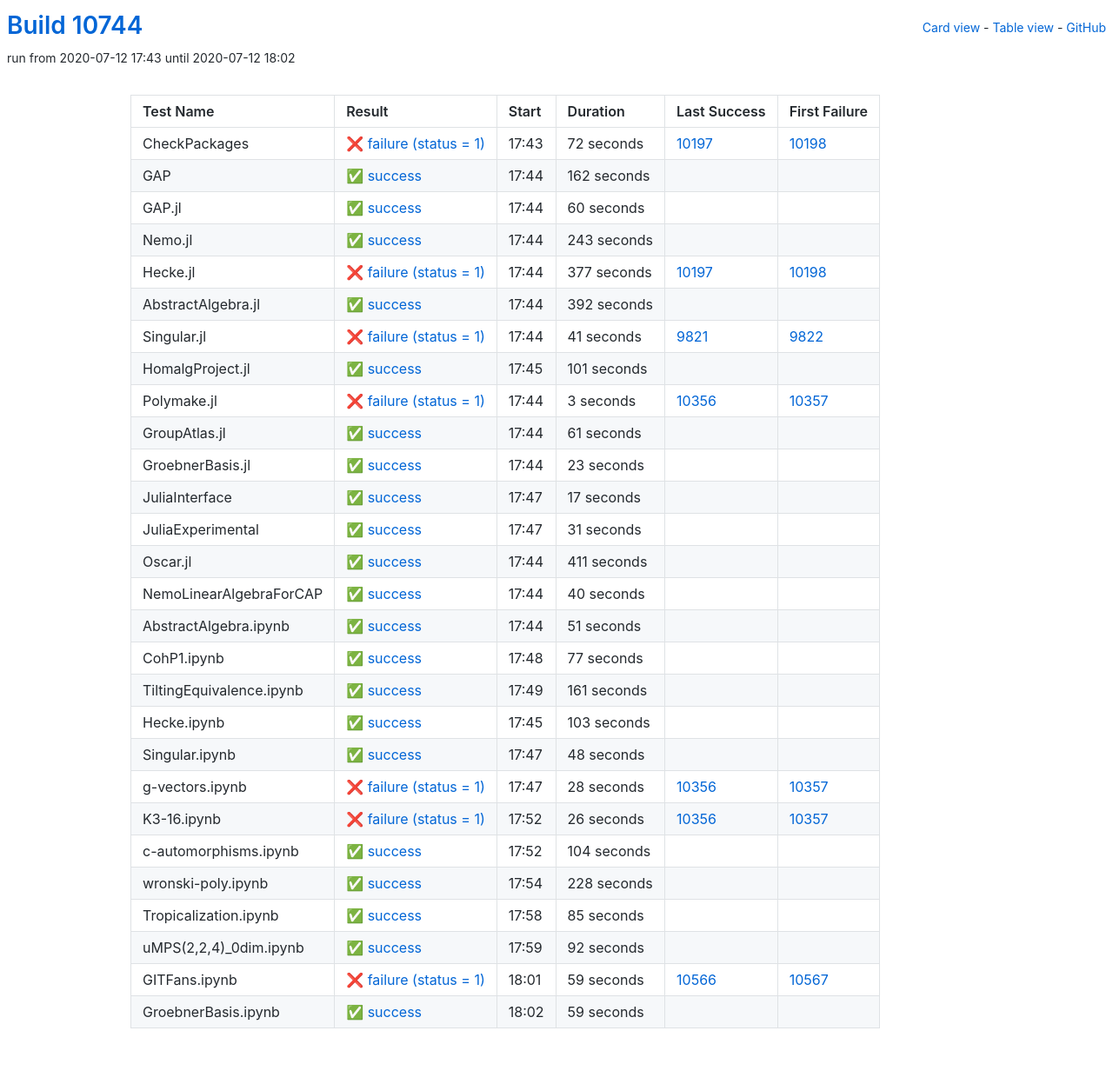
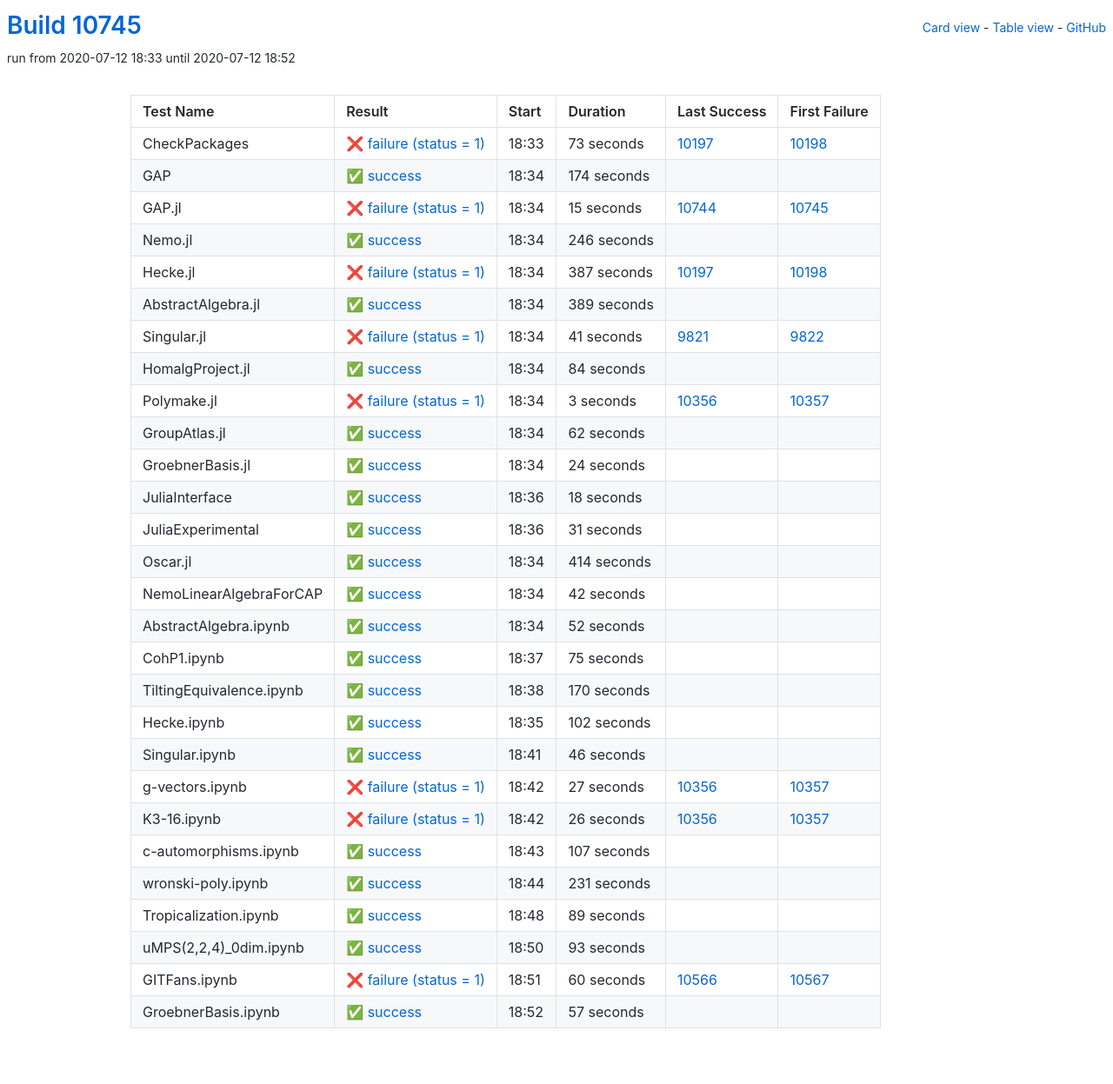
Before and after one commit to oscar-system/oscar-ci-status, a Jekyll site: the page built from table.html, in a window 1280 px wide. Shown: the whole page at 87% size. Built offline with Jekyll 4.4.1, drawn with Linux system fonts in a browser that asks for light colours.

Commit message:
Build #10745

```diff
--- a/_data/ci.yml
+++ b/_data/ci.yml
@@ -1,6 +1,6 @@
 ---
-build: 10744
-build_url: https://oscarci.mathematik.uni-kl.de/job/oscar/10744/
+build: 10745
+build_url: https://oscarci.mathematik.uni-kl.de/job/oscar/10745/
 job: oscar
 organization: oscar-system
 repo: oscar-ci-status
@@ -8,80 +8,80 @@
 tests:
 - name: CheckPackages
   id: checkpackages
-  log: https://oscarci.mathematik.uni-kl.de/job/oscar/10744/artifact/logs/build-10744/CheckPackages.log
-  start: 2020-07-12 17:43
+  log: https://oscarci.mathematik.uni-kl.de/job/oscar/10745/artifact/logs/build-10745/CheckPackages.log
+  start: 2020-07-12 18:33
   success: false
   exitcode: 1
   status: failure
-  duration: 72
+  duration: 73
   last_success: 10197
   last_success_url: https://oscarci.mathematik.uni-kl.de/job/oscar/10197/
   first_failure: 10198
   first_failure_url: https://oscarci.mathematik.uni-kl.de/job/oscar/10198/
 - name: GAP
   id: gap
-  log: https://oscarci.mathematik.uni-kl.de/job/oscar/10744/artifact/logs/build-10744/GAP.log
-  start: 2020-07-12 17:44
+  log: https://oscarci.mathematik.uni-kl.de/job/oscar/10745/artifact/logs/build-10745/GAP.log
+  start: 2020-07-12 18:34
   success: true
   exitcode: 0
   status: success
-  duration: 162
+  duration: 174
   last_success: false
   last_success_url:
   first_failure: false
   first_failure_url:
 - name: GAP.jl
   id: gap-jl
-  log: https://oscarci.mathematik.uni-kl.de/job/oscar/10744/artifact/logs/build-10744/GAP.jl.log
-  start: 2020-07-12 17:44
+  log: https://oscarci.mathematik.uni-kl.de/job/oscar/10745/artifact/logs/build-10745/GAP.jl.log
+  start: 2020-07-12 18:34
+  success: false
+  exitcode: 1
+  status: failure
+  duration: 15
+  last_success: 10744
+  last_success_url: https://oscarci.mathematik.uni-kl.de/job/oscar/10744/
+  first_failure: 10745
+  first_failure_url: https://oscarci.mathematik.uni-kl.de/job/oscar/10745/
+- name: Nemo.jl
+  id: nemo-jl
+  log: https://oscarci.mathematik.uni-kl.de/job/oscar/10745/artifact/logs/build-10745/Nemo.jl.log
+  start: 2020-07-12 18:34
   success: true
   exitcode: 0
   status: success
-  duration: 60
-  last_success: false
-  last_success_url:
-  first_failure: false
-  first_failure_url:
-- name: Nemo.jl
-  id: nemo-jl
-  log: https://oscarci.mathematik.uni-kl.de/job/oscar/10744/artifact/logs/build-10744/Nemo.jl.log
-  start: 2020-07-12 17:44
-  success: true
-  exitcode: 0
-  status: success
-  duration: 243
+  duration: 246
   last_success: false
   last_success_url:
   first_failure: false
   first_failure_url:
 - name: Hecke.jl
   id: hecke-jl
-  log: https://oscarci.mathematik.uni-kl.de/job/oscar/10744/artifact/logs/build-10744/Hecke.jl.log
-  start: 2020-07-12 17:44
+  log: https://oscarci.mathematik.uni-kl.de/job/oscar/10745/artifact/logs/build-10745/Hecke.jl.log
+  start: 2020-07-12 18:34
   success: false
   exitcode: 1
   status: failure
-  duration: 377
+  duration: 387
   last_success: 10197
   last_success_url: https://oscarci.mathematik.uni-kl.de/job/oscar/10197/
   first_failure: 10198
   first_failure_url: https://oscarci.mathematik.uni-kl.de/job/oscar/10198/
 - name: AbstractAlgebra.jl
   id: abstractalgebra-jl
-  log: https://oscarci.mathematik.uni-kl.de/job/oscar/10744/artifact/logs/build-10744/AbstractAlgebra.jl.log
-  start: 2020-07-12 17:44
+  log: https://oscarci.mathematik.uni-kl.de/job/oscar/10745/artifact/logs/build-10745/AbstractAlgebra.jl.log
+  start: 2020-07-12 18:34
   success: true
   exitcode: 0
   status: success
-  duration: 392
+  duration: 389
   last_success: false
   last_success_url:
   first_failure: false
   first_failure_url:
 - name: Singular.jl
   id: singular-jl
-  log: https://oscarci.mathematik.uni-kl.de/job/oscar/10744/artifact/logs/build-10744/Singular.jl.log
-  start: 2020-07-12 17:44
+  log: https://oscarci.mathematik.uni-kl.de/job/oscar/10745/artifact/logs/build-10745/Singular.jl.log
+  start: 2020-07-12 18:34
   success: false
   exitcode: 1
   status: failure
@@ -92,20 +92,20 @@
   first_failure_url: https://oscarci.mathematik.uni-kl.de/job/oscar/9822/
 - name: HomalgProject.jl
   id: homalgproject-jl
-  log: https://oscarci.mathematik.uni-kl.de/job/oscar/10744/artifact/logs/build-10744/HomalgProject.jl.log
-  start: 2020-07-12 17:45
+  log: https://oscarci.mathematik.uni-kl.de/job/oscar/10745/artifact/logs/build-10745/HomalgProject.jl.log
+  start: 2020-07-12 18:34
   success: true
   exitcode: 0
   status: success
-  duration: 101
+  duration: 84
   last_success: false
   last_success_url:
   first_failure: false
   first_failure_url:
 - name: Polymake.jl
   id: polymake-jl
-  log: https://oscarci.mathematik.uni-kl.de/job/oscar/10744/artifact/logs/build-10744/Polymake.jl.log
-  start: 2020-07-12 17:44
+  log: https://oscarci.mathematik.uni-kl.de/job/oscar/10745/artifact/logs/build-10745/Polymake.jl.log
+  start: 2020-07-12 18:34
   success: false
   exitcode: 1
   status: failure
@@ -116,44 +116,44 @@
   first_failure_url: https://oscarci.mathematik.uni-kl.de/job/oscar/10357/
 - name: GroupAtlas.jl
   id: groupatlas-jl
-  log: https://oscarci.mathematik.uni-kl.de/job/oscar/10744/artifact/logs/build-10744/GroupAtlas.jl.log
-  start: 2020-07-12 17:44
+  log: https://oscarci.mathematik.uni-kl.de/job/oscar/10745/artifact/logs/build-10745/GroupAtlas.jl.log
+  start: 2020-07-12 18:34
   success: true
   exitcode: 0
   status: success
-  duration: 61
+  duration: 62
   last_success: false
   last_success_url:
   first_failure: false
   first_failure_url:
 - name: GroebnerBasis.jl
   id: groebnerbasis-jl
-  log: https://oscarci.mathematik.uni-kl.de/job/oscar/10744/artifact/logs/build-10744/GroebnerBasis.jl.log
-  start: 2020-07-12 17:44
+  log: https://oscarci.mathematik.uni-kl.de/job/oscar/10745/artifact/logs/build-10745/GroebnerBasis.jl.log
+  start: 2020-07-12 18:34
   success: true
   exitcode: 0
   status: success
-  duration: 23
+  duration: 24
   last_success: false
   last_success_url:
   first_failure: false
   first_failure_url:
 - name: JuliaInterface
   id: juliainterface
-  log: https://oscarci.mathematik.uni-kl.de/job/oscar/10744/artifact/logs/build-10744/JuliaInterface.log
-  start: 2020-07-12 17:47
+  log: https://oscarci.mathematik.uni-kl.de/job/oscar/10745/artifact/logs/build-10745/JuliaInterface.log
+  start: 2020-07-12 18:36
   success: true
   exitcode: 0
   status: success
-  duration: 17
+  duration: 18
   last_success: false
   last_success_url:
   first_failure: false
   first_failure_url:
 - name: JuliaExperimental
   id: juliaexperimental
-  log: https://oscarci.mathematik.uni-kl.de/job/oscar/10744/artifact/logs/build-10744/JuliaExperimental.log
-  start: 2020-07-12 17:47
+  log: https://oscarci.mathematik.uni-kl.de/job/oscar/10745/artifact/logs/build-10745/JuliaExperimental.log
+  start: 2020-07-12 18:36
   success: true
   exitcode: 0
   status: success
@@ -164,104 +164,104 @@
   first_failure_url:
 - name: Oscar.jl
   id: oscar-jl
-  log: https://oscarci.mathematik.uni-kl.de/job/oscar/10744/artifact/logs/build-10744/Oscar.jl.log
-  start: 2020-07-12 17:44
+  log: https://oscarci.mathematik.uni-kl.de/job/oscar/10745/artifact/logs/build-10745/Oscar.jl.log
+  start: 2020-07-12 18:34
   success: true
   exitcode: 0
   status: success
-  duration: 411
+  duration: 414
   last_success: false
   last_success_url:
   first_failure: false
   first_failure_url:
 - name: NemoLinearAlgebraForCAP
   id: nemolinearalgebraforcap
-  log: https://oscarci.mathematik.uni-kl.de/job/oscar/10744/artifact/logs/build-10744/NemoLinearAlgebraForCAP.log
-  start: 2020-07-12 17:44
+  log: https://oscarci.mathematik.uni-kl.de/job/oscar/10745/artifact/logs/build-10745/NemoLinearAlgebraForCAP.log
+  start: 2020-07-12 18:34
   success: true
   exitcode: 0
   status: success
-  duration: 40
+  duration: 42
   last_success: false
   last_success_url:
   first_failure: false
   first_failure_url:
 - name: AbstractAlgebra.ipynb
   id: abstractalgebra-ipynb
-  log: https://oscarci.mathematik.uni-kl.de/job/oscar/10744/artifact/logs/build-10744/AbstractAlgebra.ipynb.log
-  start: 2020-07-12 17:44
+  log: https://oscarci.mathematik.uni-kl.de/job/oscar/10745/artifact/logs/build-10745/AbstractAlgebra.ipynb.log
+  start: 2020-07-12 18:34
   success: true
   exitcode: 0
   status: success
-  duration: 51
+  duration: 52
   last_success: false
   last_success_url:
   first_failure: false
   first_failure_url:
 - name: CohP1.ipynb
   id: cohp1-ipynb
-  log: https://oscarci.mathematik.uni-kl.de/job/oscar/10744/artifact/logs/build-10744/CohP1.ipynb.log
-  start: 2020-07-12 17:48
+  log: https://oscarci.mathematik.uni-kl.de/job/oscar/10745/artifact/logs/build-10745/CohP1.ipynb.log
+  start: 2020-07-12 18:37
   success: true
   exitcode: 0
   status: success
-  duration: 77
+  duration: 75
   last_success: false
   last_success_url:
   first_failure: false
   first_failure_url:
 - name: TiltingEquivalence.ipynb
   id: tiltingequivalence-ipynb
-  log: https://oscarci.mathematik.uni-kl.de/job/oscar/10744/artifact/logs/build-10744/TiltingEquivalence.ipynb.log
-  start: 2020-07-12 17:49
+  log: https://oscarci.mathematik.uni-kl.de/job/oscar/10745/artifact/logs/build-10745/TiltingEquivalence.ipynb.log
+  start: 2020-07-12 18:38
   success: true
   exitcode: 0
   status: success
-  duration: 161
+  duration: 170
   last_success: false
   last_success_url:
   first_failure: false
   first_failure_url:
 - name: Hecke.ipynb
   id: hecke-ipynb
-  log: https://oscarci.mathematik.uni-kl.de/job/oscar/10744/artifact/logs/build-10744/Hecke.ipynb.log
-  start: 2020-07-12 17:45
+  log: https://oscarci.mathematik.uni-kl.de/job/oscar/10745/artifact/logs/build-10745/Hecke.ipynb.log
+  start: 2020-07-12 18:35
   success: true
   exitcode: 0
   status: success
-  duration: 103
+  duration: 102
   last_success: false
   last_success_url:
   first_failure: false
   first_failure_url:
 - name: Singular.ipynb
   id: singular-ipynb
-  log: https://oscarci.mathematik.uni-kl.de/job/oscar/10744/artifact/logs/build-10744/Singular.ipynb.log
-  start: 2020-07-12 17:47
+  log: https://oscarci.mathematik.uni-kl.de/job/oscar/10745/artifact/logs/build-10745/Singular.ipynb.log
+  start: 2020-07-12 18:41
   success: true
   exitcode: 0
   status: success
-  duration: 48
+  duration: 46
   last_success: false
   last_success_url:
   first_failure: false
   first_failure_url:
 - name: g-vectors.ipynb
   id: g-vectors-ipynb
-  log: https://oscarci.mathematik.uni-kl.de/job/oscar/10744/artifact/logs/build-10744/g-vectors.ipynb.log
-  start: 2020-07-12 17:47
+  log: https://oscarci.mathematik.uni-kl.de/job/oscar/10745/artifact/logs/build-10745/g-vectors.ipynb.log
+  start: 2020-07-12 18:42
   success: false
   exitcode: 1
   status: failure
-  duration: 28
+  duration: 27
   last_success: 10356
   last_success_url: https://oscarci.mathematik.uni-kl.de/job/oscar/10356/
   first_failure: 10357
   first_failure_url: https://oscarci.mathematik.uni-kl.de/job/oscar/10357/
 - name: K3-16.ipynb
   id: k3-16-ipynb
-  log: https://oscarci.mathematik.uni-kl.de/job/oscar/10744/artifact/logs/build-10744/K3-16.ipynb.log
-  start: 2020-07-12 17:52
+  log: https://oscarci.mathematik.uni-kl.de/job/oscar/10745/artifact/logs/build-10745/K3-16.ipynb.log
+  start: 2020-07-12 18:42
   success: false
   exitcode: 1
   status: failure
@@ -272,72 +272,72 @@
   first_failure_url: https://oscarci.mathematik.uni-kl.de/job/oscar/10357/
 - name: c-automorphisms.ipynb
   id: c-automorphisms-ipynb
-  log: https://oscarci.mathematik.uni-kl.de/job/oscar/10744/artifact/logs/build-10744/c-automorphisms.ipynb.log
-  start: 2020-07-12 17:52
+  log: https://oscarci.mathematik.uni-kl.de/job/oscar/10745/artifact/logs/build-10745/c-automorphisms.ipynb.log
+  start: 2020-07-12 18:43
   success: true
   exitcode: 0
   status: success
-  duration: 104
+  duration: 107
   last_success: false
   last_success_url:
   first_failure: false
   first_failure_url:
 - name: wronski-poly.ipynb
   id: wronski-poly-ipynb
-  log: https://oscarci.mathematik.uni-kl.de/job/oscar/10744/artifact/logs/build-10744/wronski-poly.ipynb.log
-  start: 2020-07-12 17:54
+  log: https://oscarci.mathematik.uni-kl.de/job/oscar/10745/artifact/logs/build-10745/wronski-poly.ipynb.log
+  start: 2020-07-12 18:44
   success: true
   exitcode: 0
   status: success
-  duration: 228
+  duration: 231
   last_success: false
   last_success_url:
   first_failure: false
   first_failure_url:
 - name: Tropicalization.ipynb
   id: tropicalization-ipynb
-  log: https://oscarci.mathematik.uni-kl.de/job/oscar/10744/artifact/logs/build-10744/Tropicalization.ipynb.log
-  start: 2020-07-12 17:58
+  log: https://oscarci.mathematik.uni-kl.de/job/oscar/10745/artifact/logs/build-10745/Tropicalization.ipynb.log
+  start: 2020-07-12 18:48
   success: true
   exitcode: 0
   status: success
-  duration: 85
+  duration: 89
   last_success: false
   last_success_url:
   first_failure: false
   first_failure_url:
 - name: uMPS(2,2,4)_0dim.ipynb
   id: umps-2-2-4-0dim-ipynb
-  log: https://oscarci.mathematik.uni-kl.de/job/oscar/10744/artifact/logs/build-10744/uMPS-2-2-4-_0dim.ipynb.log
-  start: 2020-07-12 17:59
+  log: https://oscarci.mathematik.uni-kl.de/job/oscar/10745/artifact/logs/build-10745/uMPS-2-2-4-_0dim.ipynb.log
+  start: 2020-07-12 18:50
   success: true
   exitcode: 0
   status: success
-  duration: 92
+  duration: 93
   last_success: false
   last_success_url:
   first_failure: false
   first_failure_url:
 - name: GITFans.ipynb
   id: gitfans-ipynb
-  log: https://oscarci.mathematik.uni-kl.de/job/oscar/10744/artifact/logs/build-10744/GITFans.ipynb.log
-  start: 2020-07-12 18:01
+  log: https://oscarci.mathematik.uni-kl.de/job/oscar/10745/artifact/logs/build-10745/GITFans.ipynb.log
+  start: 2020-07-12 18:51
   success: false
   exitcode: 1
   status: failure
-  duration: 59
+  duration: 60
   last_success: 10566
   last_success_url: https://oscarci.mathematik.uni-kl.de/job/oscar/10566/
   first_failure: 10567
   first_failure_url: https://oscarci.mathematik.uni-kl.de/job/oscar/10567/
 - name: GroebnerBasis.ipynb
   id: groebnerbasis-ipynb
-  log: https://oscarci.mathematik.uni-kl.de/job/oscar/10744/artifact/logs/build-10744/GroebnerBasis.ipynb.log
-  start: 2020-07-12 18:02
+  log: https://oscarci.mathematik.uni-kl.de/job/oscar/10745/artifact/logs/build-10745/GroebnerBasis.ipynb.log
+  start: 2020-07-12 18:52
   success: true
   exitcode: 0
   status: success
-  duration: 59
+  duration: 57
   last_success: false
   last_success_url:
   first_failure: false
```
Also changed, not shown: README.md.
